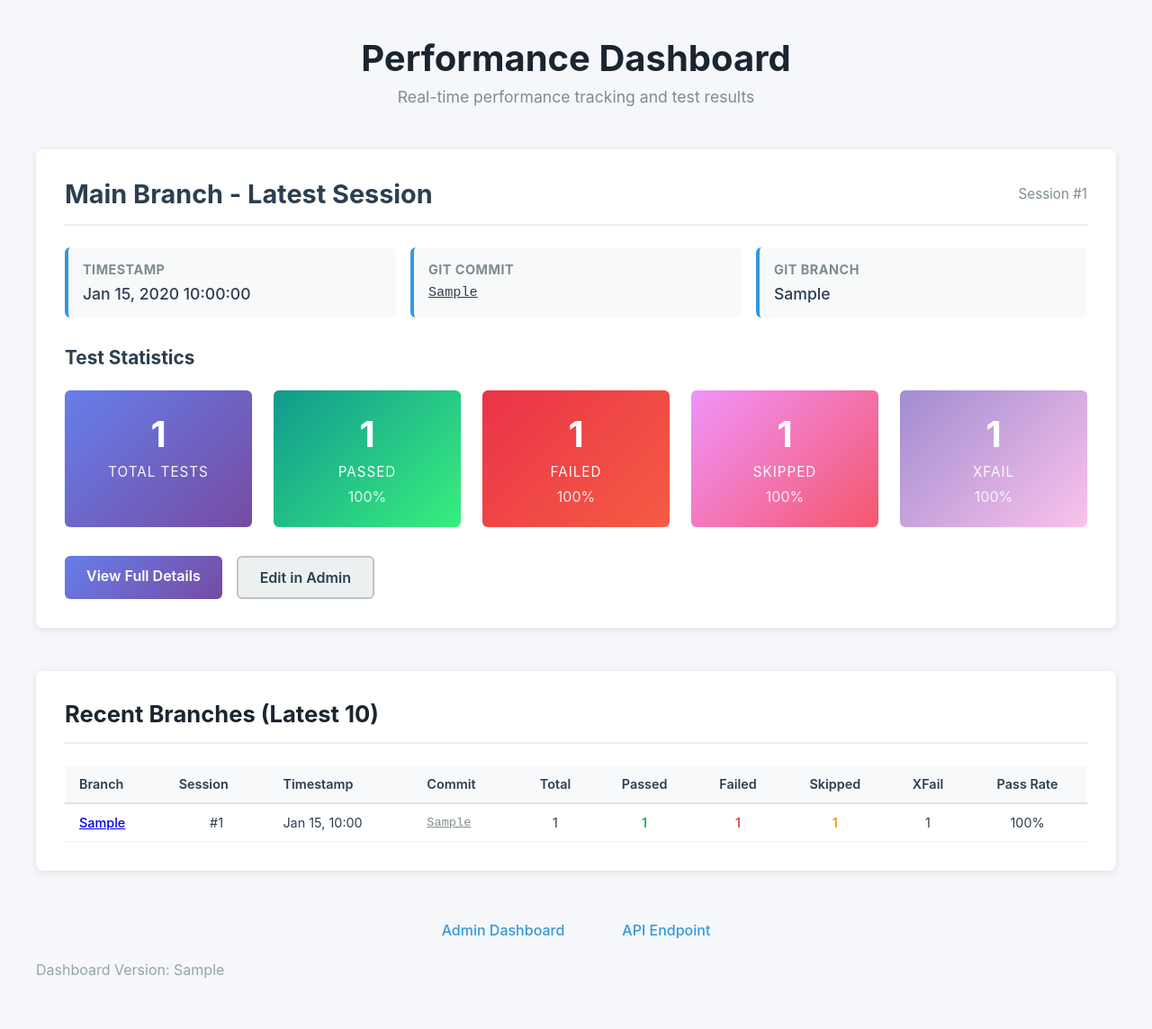
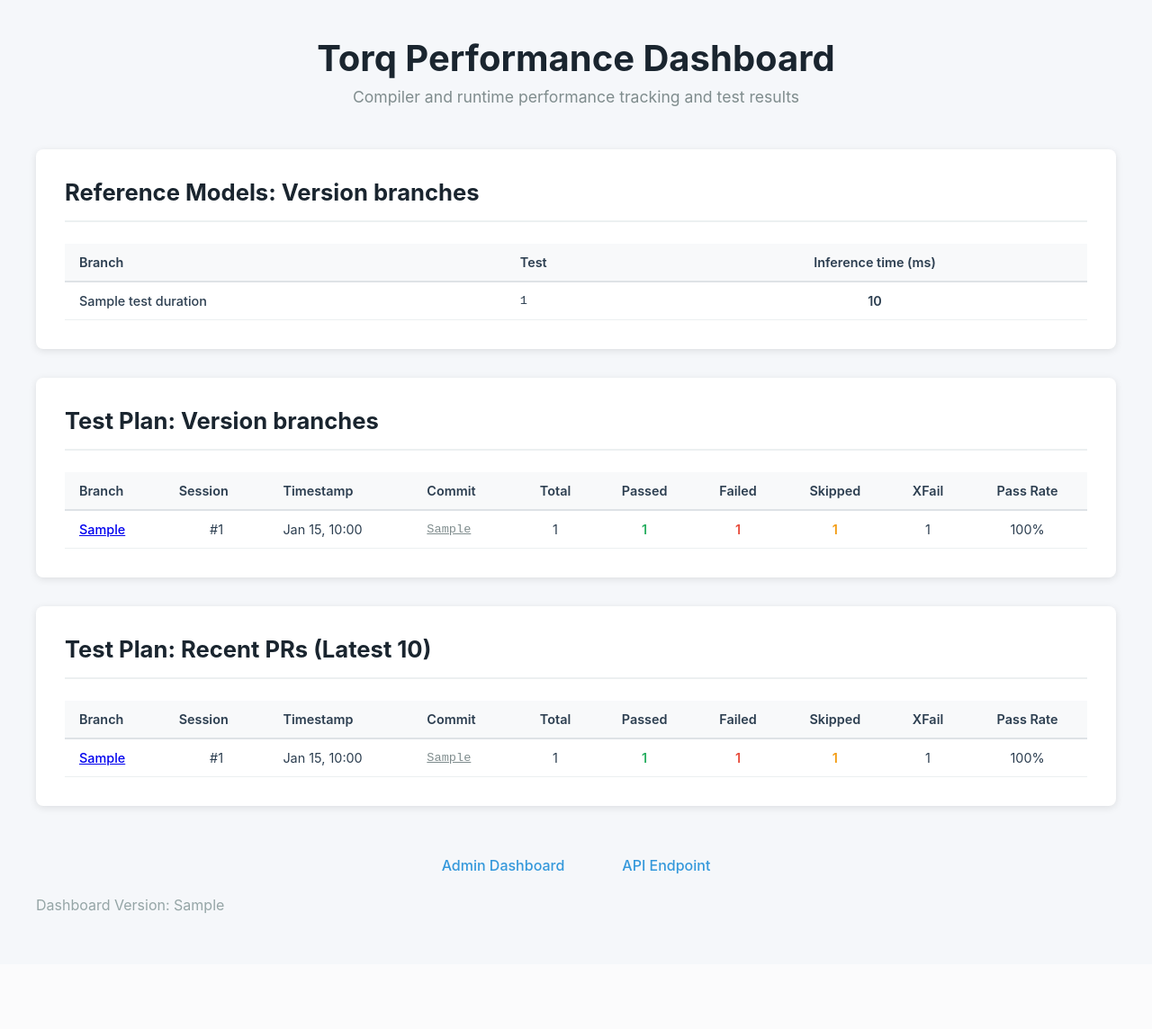
Before and after one commit to synaptics-torq/torq-compiler, a Django app: template webapps/dashboard/perf/templates/perf/home.html in a window 1280 px wide. Shown: the whole page at 90% size. After the commit the page ends 1016 px from the top, so only its background shows below. Run offline with Django 5.2, Linux system fonts and the light colour scheme; the template is opened without the code that fills it: most values are stand-ins (such as "Sample title", 1, 10 or a date in 2020).

Commit message:
[Dashboard] Optimize loading time, improve various views and add more details
* Add performance measurement tool
* Optimize main page and add version branches summary
* Improve data on home page
  - Add TestGroup model to group models
  - Reduce number of queries to speed up rendering
  - Show results for main and version branches
  - Show inference speed on version branches for each model in home group
* Remove references to HuggingFace
* Use correct variable for dashboard URL in CI
* Improve labels in main page

```diff
--- a/webapps/dashboard/docker-compose.yml
+++ b/webapps/dashboard/docker-compose.yml
@@ -20,6 +20,7 @@ services:
       - AWS_ACCESS_KEY_ID=test
       - AWS_SECRET_ACCESS_KEY=test
       - AWS_REGION=us-east-1
+      - DEBUG_MODE=1
 
     volumes:
       - torq-dashboard-data:/data
--- a/webapps/dashboard/perf/templates/perf/home.html
+++ b/webapps/dashboard/perf/templates/perf/home.html
@@ -5,89 +5,41 @@
 {% block content %}
 <div class="container">
     <header class="dashboard-header">
-        <h1>Performance Dashboard</h1>
-        <p class="subtitle">Real-time performance tracking and test results</p>
+        <h1>Torq Performance Dashboard</h1>
+        <p class="subtitle">Compiler and runtime performance tracking and test results</p>
     </header>
 
-    <!-- Main Branch Session - Prominent Display -->
-    <div class="main-branch-section">
-        {% if main_branch_session %}
-            <div class="session-header">
-                <h2>Main Branch - Latest Session</h2>
-                <p class="session-id">Session #{{ main_branch_session.id }}</p>
-            </div>
+    {% if test_durations %}
+    <div class="other-branches-section">
+        <h2 class="section-title">Reference Models: Version branches</h2>
+        <div class="table-container">
+            <table class="branches-table duration-table">
+                <thead>
+                    <tr>
+                        <th>Branch</th>
+                        <th>Test</th>
+                        <th class="text-center">Inference time (ms)</th>
+                    </tr>
+                </thead>
+                <tbody>
+                    {% for branch_name, test_map in test_durations.items %}
+                        {% for nodeid, duration in test_map.items %}
+                        <tr>
+                            <td class="branch-name">{{ branch_name }}</td>
+                            <td class="test-nodeid">{{ nodeid }}</td>
+                            <td class="text-center duration-value">{{ duration|floatformat:0 }}</td>
+                        </tr>
+                        {% endfor %}
+                    {% endfor %}
+                </tbody>
+            </table>
+        </div>
+    </div>
+    {% endif %}
 
-            <div class="session-info-grid">
-                <div class="info-card">
-                    <h4>Timestamp</h4>
-                    <p class="info-value">{{ main_branch_session.timestamp|date:"M d, Y H:i:s" }}</p>
-                </div>
-                {% if main_branch_session.git_commit %}
-                <div class="info-card">
-                    <h4>Git Commit</h4>
-                    <p class="info-value monospace"><a href="{{ main_branch_session.git_commit_url }}" target="_blank" style="color: inherit; text-decoration: underline;">{{ main_branch_session.git_commit|truncatechars:10 }}</a></p>
-                </div>
-                {% endif %}
-                <div class="info-card">
-                    <h4>Git Branch</h4>
-                    <p class="info-value">{{ main_branch_session.git_branch }}</p>
-                </div>
-            </div>
-
-            <div class="stats-container">
-                <h3>Test Statistics</h3>
-                <div class="stats-grid">
-                    <div class="stat-card total">
-                        <div class="stat-value">{{ main_branch_session.num_total }}</div>
-                        <div class="stat-label">Total Tests</div>
-                    </div>
-                    <div class="stat-card passed">
-                        <div class="stat-value">{{ main_branch_session.num_passed }}</div>
-                        <div class="stat-label">Passed</div>
-                        {% if main_branch_session.num_total %}
-                        <div class="stat-percentage">{% widthratio main_branch_session.num_passed main_branch_session.num_total 100 %}%</div>
-                        {% endif %}
-                    </div>
-                    <div class="stat-card failed">
-                        <div class="stat-value">{{ main_branch_session.num_failed }}</div>
-                        <div class="stat-label">Failed</div>
-                        {% if main_branch_session.num_total %}
-                        <div class="stat-percentage">{% widthratio main_branch_session.num_failed main_branch_session.num_total 100 %}%</div>
-                        {% endif %}
-                    </div>
-                    <div class="stat-card skipped">
-                        <div class="stat-value">{{ main_branch_session.num_skipped }}</div>
-                        <div class="stat-label">Skipped</div>
-                        {% if main_branch_session.num_total %}
-                        <div class="stat-percentage">{% widthratio main_branch_session.num_skipped main_branch_session.num_total 100 %}%</div>
-                        {% endif %}
-                    </div>
-                    <div class="stat-card xfail">
-                        <div class="stat-value">{{ main_branch_session.num_xfail }}</div>
-                        <div class="stat-label">XFail</div>
-                        {% if main_branch_session.num_total %}
-                        <div class="stat-percentage">{% widthratio main_branch_session.num_xfail main_branch_session.num_total 100 %}%</div>
-                        {% endif %}
-                    </div>
-                </div>
-            </div>
-
-            <div class="action-buttons">
-                <a href="{% url 'test_session' main_branch_session.id %}" class="btn btn-primary">View Full Details</a>
-                <a href="/admin/perf/testsession/{{ main_branch_session.id }}/change/" class="btn btn-secondary">Edit in Admin</a>
-            </div>
-        {% else %}
-            <div class="no-data">
-                <p>No main branch test sessions available yet.</p>
-                <p class="text-muted">Test sessions will appear here once they are created.</p>
-            </div>
-        {% endif %}
-    </div>
-
-    <!-- Other Branches - Compact Table View -->
-    {% if other_branch_sessions %}
+    {% if version_branch_sessions %}
     <div class="other-branches-section">
-        <h2 class="section-title">Recent Branches (Latest 10)</h2>
+        <h2 class="section-title">Test Plan: Version branches</h2>
         <div class="table-container">
             <table class="branches-table">
                 <thead>
@@ -105,7 +57,53 @@
                     </tr>
                 </thead>
                 <tbody>
-                    {% for session in other_branch_sessions %}
+                    {% for session in version_branch_sessions %}
+                    <tr>
+                        <td class="branch-name"><a href="{% url 'test_session' session.id %}">{{ session.git_branch }}</a></td>
+                        <td class="text-center">#{{ session.id }}</td>
+                        <td>{{ session.timestamp|date:"M d, H:i" }}</td>
+                        <td class="commit-hash">{% if session.git_commit %}<a href="{{ session.git_commit_url }}" target="_blank" style="color: inherit; text-decoration: underline;">{{ session.git_commit|truncatechars:10 }}</a>{% else %}—{% endif %}</td>
+                        <td class="text-center">{{ session.num_total }}</td>
+                        <td class="text-center stat-passed">{{ session.num_passed }}</td>
+                        <td class="text-center stat-failed">{{ session.num_failed }}</td>
+                        <td class="text-center stat-skipped">{{ session.num_skipped }}</td>
+                        <td class="text-center stat-xfail">{{ session.num_xfail }}</td>
+                        <td class="text-center">
+                            {% if session.num_total %}
+                                {% widthratio session.num_passed session.num_total 100 %}%
+                            {% else %}
+                                —
+                            {% endif %}
+                        </td>
+                    </tr>
+                    {% endfor %}
+                </tbody>
+            </table>
+        </div>
+    </div>
+    {% endif %}
+
+    {% if pr_branch_sessions %}
+    <div class="other-branches-section">
+        <h2 class="section-title">Test Plan: Recent PRs (Latest 10)</h2>
+        <div class="table-container">
+            <table class="branches-table">
+                <thead>
+                    <tr>
+                        <th>Branch</th>
+                        <th>Session</th>
+                        <th>Timestamp</th>
+                        <th>Commit</th>
+                        <th class="text-center">Total</th>
+                        <th class="text-center">Passed</th>
+                        <th class="text-center">Failed</th>
+                        <th class="text-center">Skipped</th>
+                        <th class="text-center">XFail</th>
+                        <th class="text-center">Pass Rate</th>
+                    </tr>
+                </thead>
+                <tbody>
+                    {% for session in pr_branch_sessions %}
                     <tr>
                         <td class="branch-name"><a href="{% url 'test_session' session.id %}">{{ session.git_branch }}</a></td>
                         <td class="text-center">#{{ session.id }}</td>
@@ -403,7 +401,6 @@
 
 .branch-name {
     font-weight: 500;
-    color: #3498db;
     max-width: 200px;
     overflow: hidden;
     text-overflow: ellipsis;
@@ -428,6 +425,17 @@
 
 .stat-skipped {
     color: #f39c12;
+    font-weight: 600;
+}
+
+.duration-table .test-nodeid {
+    font-family: 'Courier New', monospace;
+    font-size: 0.85rem;
+    color: #2c3e50;
+    word-break: break-word;
+}
+
+.duration-table .duration-value {
     font-weight: 600;
 }
 
--- a/webapps/dashboard/uwsgi.ini
+++ b/webapps/dashboard/uwsgi.ini
@@ -3,7 +3,7 @@
 # bind a socker before dropping privileges
 shared-socket = :8080
 
-# increase buffer size for headers (used in the /space route)
+# increase buffer size for headers
 buffer-size = 8192
 
 # use http on the shared socker
--- a/webapps/dashboard/webapp/urls.py
+++ b/webapps/dashboard/webapp/urls.py
@@ -31,5 +31,4 @@ urlpatterns = [
     path('download-trace/<int:test_run_id>/', perf.views.download_trace, name='download_trace'),
     path('download-failure-log/<int:test_run_id>/', perf.views.download_failure_log, name='download_failure_log'),
     path('', perf.views.home, name='home'),
-    path('space', perf.views.space, name='space')
 ]
```
Also changed, not shown: webapps/dashboard/perf/admin.py (+27 -1 lines), webapps/dashboard/perf/middleware.py (added, +78 -0 lines), webapps/dashboard/perf/models.py (+15 -1 lines), webapps/dashboard/perf/services.py (added, +68 -0 lines), webapps/dashboard/perf/views.py (+11 -123 lines), webapps/dashboard/webapp/settings.py (+3 -7 lines), .github/workflows/build-dashboard.yml, webapps/dashboard/README.md, webapps/dashboard/perf/migrations/0012_testgroup_alter_testrunbatch_options_and_more.py (added).
